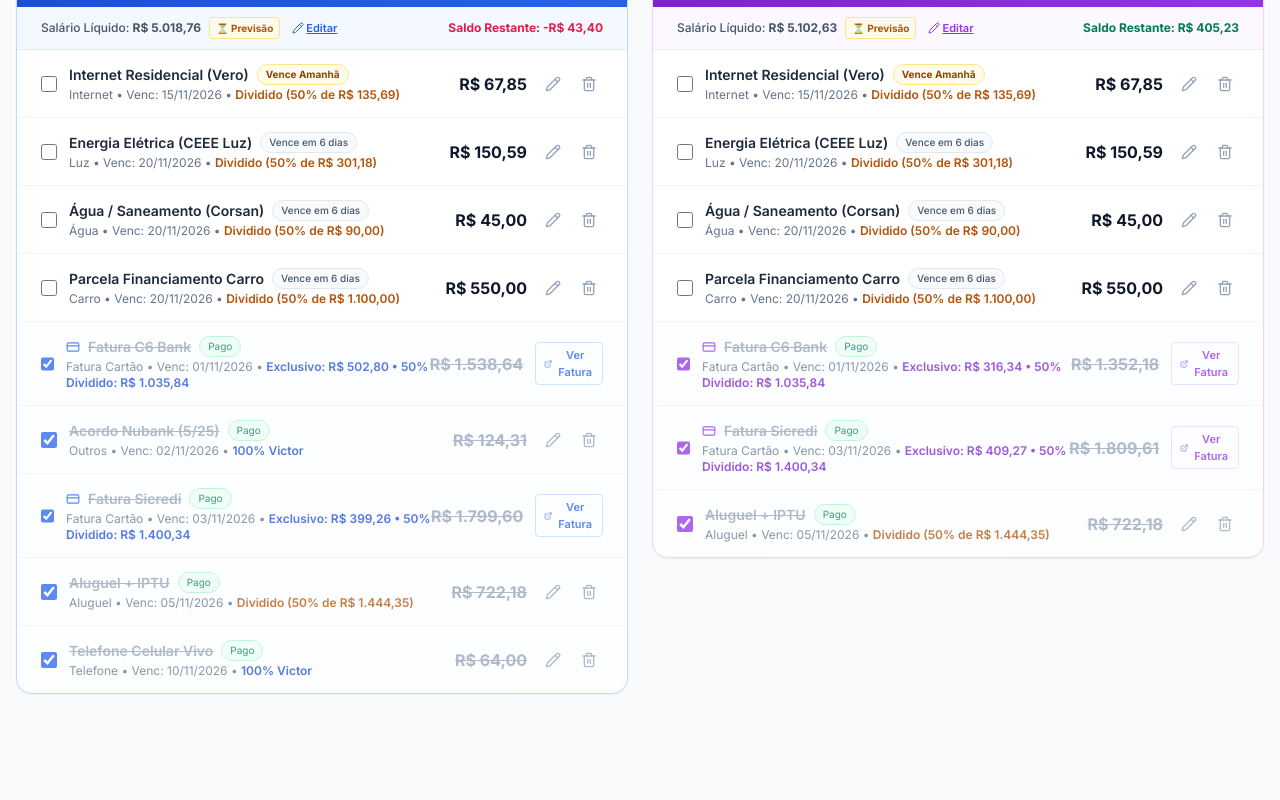
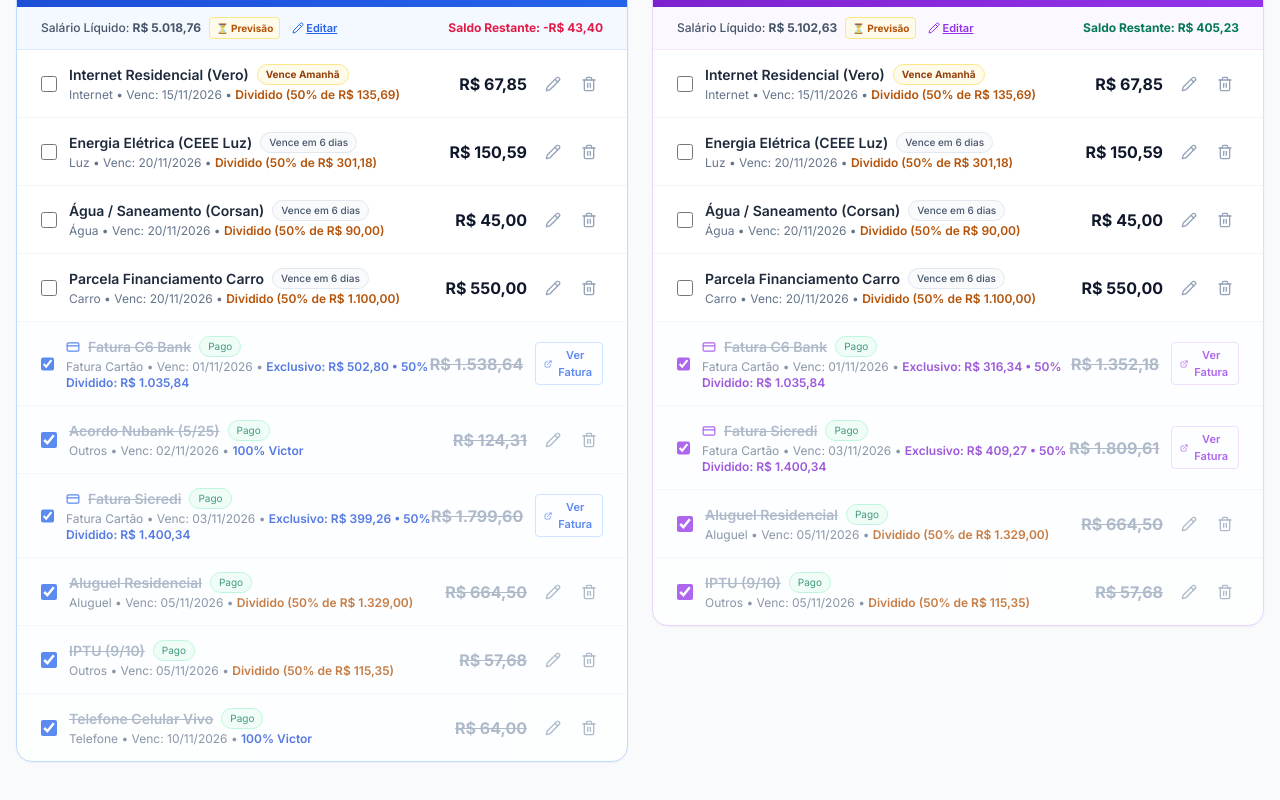
Before and after one commit to victorc1995/BasciVictor, a Next.js app: page / in a window 1280 px wide. Shown: the part 522-1322 px from the top of the page. Before the commit the page ends 1280 px from the top, so only its background shows below. Built offline with nearby package versions, Linux system fonts and the light colour scheme.

Commit message:
feat: separação de Aluguel (R$ 1.329) e IPTU (R$ 115,35 parc 9/10 e 10/10) com vencimento dia 05

```diff
--- a/src/app/page.tsx
+++ b/src/app/page.tsx
@@ -148,13 +148,68 @@ export default function DashboardPage() {
         const parsed = JSON.parse(saved);
         if (parsed.contasCasa) {
           // Remove contas com categoria "Fatura Cartão" de contasCasa para nunca duplicar com as faturas de comprasCartao
-          let semFaturasDuplicadas = parsed.contasCasa.filter(
+          let contas = parsed.contasCasa.filter(
             (c: any) => c.categoria !== "Fatura Cartão"
           );
+
+          // Separação de Aluguel e IPTU conforme solicitação:
+          // Aluguel: 1329.00 (vencimento dia 05)
+          // IPTU: 115.35 (parc 9 de 10 em Nov, 10 de 10 em Dez) (vencimento dia 05)
+          const temAluguelIptuJunto = contas.some(
+            (c: any) =>
+              c.descricao.toLowerCase().includes("aluguel + iptu") ||
+              (c.id === "c1" && c.valor === 1444.35)
+          );
+          if (temAluguelIptuJunto) {
+            contas = contas.filter(
+              (c: any) =>
+                !c.descricao.toLowerCase().includes("aluguel + iptu") && c.id !== "c1"
+            );
+            contas.push(
+              { id: "c-nov-aluguel", mesAno: "2026-11", descricao: "Aluguel Residencial", categoria: "Aluguel", valor: 1329.00, vencimento: "2026-11-05", quemPaga: "DIV", pago: true, status: "CONFIRMADO", recorrente: true },
+              { id: "c-nov-iptu", mesAno: "2026-11", descricao: "IPTU (9/10)", categoria: "Outros", valor: 115.35, vencimento: "2026-11-05", quemPaga: "DIV", pago: true, status: "CONFIRMADO", recorrente: true, parcelada: true, parcelaAtual: 9, totalParcelas: 10 }
+            );
+          }
+
+          // Atualiza Aluguel de Dezembro e meses seguintes para 1329.00 com vencimento dia 05
+          contas = contas.map((c: any) => {
+            if (c.categoria === "Aluguel" && (c.valor === 1450 || c.valor === 1444.35 || c.descricao.toLowerCase().includes("aluguel"))) {
+              return {
+                ...c,
+                descricao: "Aluguel Residencial",
+                valor: 1329.00,
+                vencimento: `${c.mesAno}-05`,
+              };
+            }
+            return c;
+          });
+
+          // Garante IPTU 10/10 em Dezembro/2026
+          const temIptuDez = contas.some(
+            (c: any) => c.mesAno === "2026-12" && c.descricao.toLowerCase().includes("iptu")
+          );
+          if (!temIptuDez) {
+            contas.push({
+              id: "c-dez-iptu",
+              mesAno: "2026-12",
+              descricao: "IPTU (10/10)",
+              categoria: "Outros",
+              valor: 115.35,
+              vencimento: "2026-12-05",
+              quemPaga: "DIV",
+              pago: false,
+              status: "PREVISTO",
+              recorrente: true,
+              parcelada: true,
+              parcelaAtual: 10,
+              totalParcelas: 10,
+            });
+          }
+
           // Garante que meses futuros da projeção de 6 meses (ex: Fev, Mar, Abr 2027) estejam presentes
-          const mesesExistentes = new Set(semFaturasDuplicadas.map((c: any) => c.mesAno));
+          const mesesExistentes = new Set(contas.map((c: any) => c.mesAno));
           const novosMeses = INITIAL_CONTAS_CASA.filter((c) => !mesesExistentes.has(c.mesAno));
-          setContasCasa([...semFaturasDuplicadas, ...novosMeses]);
+          setContasCasa([...contas, ...novosMeses]);
         }
         if (parsed.poupanca) {
           const limpos = parsed.poupanca.map((p: any) => ({
--- a/src/lib/finance-engine.ts
+++ b/src/lib/finance-engine.ts
@@ -293,7 +293,8 @@ function parseParcela(info?: string): { atual: number; total: number } | null {
 export function obterContasFixasPadraoMes(mesAlvo: string): ContaCasa[] {
   if (mesAlvo < "2026-12") {
     return [
-      { id: `padrao-aluguel-${mesAlvo}`, mesAno: mesAlvo, descricao: "Aluguel + IPTU", categoria: "Aluguel", valor: 1444.35, vencimento: `${mesAlvo}-05`, quemPaga: "DIV", pago: false, status: "CONFIRMADO", recorrente: true },
+      { id: `padrao-aluguel-${mesAlvo}`, mesAno: mesAlvo, descricao: "Aluguel Residencial", categoria: "Aluguel", valor: 1329.00, vencimento: `${mesAlvo}-05`, quemPaga: "DIV", pago: false, status: "CONFIRMADO", recorrente: true },
+      { id: `padrao-iptu-${mesAlvo}`, mesAno: mesAlvo, descricao: "IPTU (9/10)", categoria: "Outros", valor: 115.35, vencimento: `${mesAlvo}-05`, quemPaga: "DIV", pago: false, status: "CONFIRMADO", recorrente: true, parcelada: true, parcelaAtual: 9, totalParcelas: 10 },
       { id: `padrao-internet-${mesAlvo}`, mesAno: mesAlvo, descricao: "Internet Residencial (Vero)", categoria: "Internet", valor: 135.69, vencimento: `${mesAlvo}-15`, quemPaga: "DIV", pago: false, status: "CONFIRMADO", recorrente: true },
       { id: `padrao-luz-${mesAlvo}`, mesAno: mesAlvo, descricao: "Energia Elétrica (CEEE Luz)", categoria: "Luz", valor: 301.18, vencimento: `${mesAlvo}-20`, quemPaga: "DIV", pago: false, status: "CONFIRMADO", recorrente: true },
       { id: `padrao-agua-${mesAlvo}`, mesAno: mesAlvo, descricao: "Água / Saneamento (Corsan)", categoria: "Água", valor: 90.00, vencimento: `${mesAlvo}-20`, quemPaga: "DIV", pago: false, status: "CONFIRMADO", recorrente: true },
@@ -303,18 +304,38 @@ export function obterContasFixasPadraoMes(mesAlvo: string): ContaCasa[] {
   }
 
   // A partir de Dezembro/2026:
-  // Aluguel R$ 1.450,00 (vencimento dia 02)
+  // Aluguel R$ 1.329,00 (vencimento dia 05)
+  // IPTU R$ 115,35 (em Dezembro é a parcela 10/10)
   // Água R$ 120,00 (vencimento dia 20)
   // Internet Residencial R$ 135,00 (vencimento dia 15)
   // Luz R$ 350,00 (vencimento dia 20)
   // Telefone Celular R$ 64,00 (vencimento dia 10 - Victor)
   const contas: ContaCasa[] = [
-    { id: `padrao-aluguel-${mesAlvo}`, mesAno: mesAlvo, descricao: "Aluguel Residencial", categoria: "Aluguel", valor: 1450.00, vencimento: `${mesAlvo}-02`, quemPaga: "DIV", pago: false, status: "PREVISTO", recorrente: true },
+    { id: `padrao-aluguel-${mesAlvo}`, mesAno: mesAlvo, descricao: "Aluguel Residencial", categoria: "Aluguel", valor: 1329.00, vencimento: `${mesAlvo}-05`, quemPaga: "DIV", pago: false, status: "PREVISTO", recorrente: true },
     { id: `padrao-agua-${mesAlvo}`, mesAno: mesAlvo, descricao: "Água / Saneamento (Corsan)", categoria: "Água", valor: 120.00, vencimento: `${mesAlvo}-20`, quemPaga: "DIV", pago: false, status: "PREVISTO", recorrente: true },
     { id: `padrao-internet-${mesAlvo}`, mesAno: mesAlvo, descricao: "Internet Residencial (Vero)", categoria: "Internet", valor: 135.00, vencimento: `${mesAlvo}-15`, quemPaga: "DIV", pago: false, status: "PREVISTO", recorrente: true },
     { id: `padrao-luz-${mesAlvo}`, mesAno: mesAlvo, descricao: "Energia Elétrica (Luz)", categoria: "Luz", valor: 350.00, vencimento: `${mesAlvo}-20`, quemPaga: "DIV", pago: false, status: "PREVISTO", recorrente: true },
     { id: `padrao-tel-${mesAlvo}`, mesAno: mesAlvo, descricao: "Telefone Celular Vivo", categoria: "Telefone", valor: 64.00, vencimento: `${mesAlvo}-10`, quemPaga: "VIC", pago: false, status: "PREVISTO", recorrente: true },
   ];
+
+  // Em Dezembro/2026 adiciona IPTU parcela 10/10 (última parcela)
+  if (mesAlvo === "2026-12") {
+    contas.splice(1, 0, {
+      id: `padrao-iptu-${mesAlvo}`,
+      mesAno: mesAlvo,
+      descricao: "IPTU (10/10)",
+      categoria: "Outros",
+      valor: 115.35,
+      vencimento: `${mesAlvo}-05`,
+      quemPaga: "DIV",
+      pago: false,
+      status: "PREVISTO",
+      recorrente: true,
+      parcelada: true,
+      parcelaAtual: 10,
+      totalParcelas: 10,
+    });
+  }
 
   // A partir de 12/01/2027: Parcela do Carro R$ 1.750,00 (vencimento dia 12)
   if (mesAlvo >= "2027-01") {
--- a/src/lib/initial-data.ts
+++ b/src/lib/initial-data.ts
@@ -39,7 +39,8 @@ export const INITIAL_CONTAS_CASA: ContaCasa[] = [
   // ==========================================
   // NOVEMBRO / 2026
   // ==========================================
-  { id: "c1", mesAno: "2026-11", descricao: "Aluguel + IPTU", categoria: "Aluguel", valor: 1444.35, vencimento: "2026-11-05", quemPaga: "DIV", pago: true, status: "CONFIRMADO", recorrente: true },
+  { id: "c-nov-aluguel", mesAno: "2026-11", descricao: "Aluguel Residencial", categoria: "Aluguel", valor: 1329.00, vencimento: "2026-11-05", quemPaga: "DIV", pago: true, status: "CONFIRMADO", recorrente: true },
+  { id: "c-nov-iptu", mesAno: "2026-11", descricao: "IPTU (9/10)", categoria: "Outros", valor: 115.35, vencimento: "2026-11-05", quemPaga: "DIV", pago: true, status: "CONFIRMADO", recorrente: true, parcelada: true, parcelaAtual: 9, totalParcelas: 10 },
   { id: "c2", mesAno: "2026-11", descricao: "Internet Residencial (Vero)", categoria: "Internet", valor: 135.69, vencimento: "2026-11-15", quemPaga: "DIV", pago: false, status: "CONFIRMADO", recorrente: true },
   { id: "c3", mesAno: "2026-11", descricao: "Energia Elétrica (CEEE Luz)", categoria: "Luz", valor: 301.18, vencimento: "2026-11-20", quemPaga: "DIV", pago: false, status: "CONFIRMADO", recorrente: true },
   { id: "c4", mesAno: "2026-11", descricao: "Água / Saneamento (Corsan)", categoria: "Água", valor: 90.00, vencimento: "2026-11-20", quemPaga: "DIV", pago: false, status: "CONFIRMADO", recorrente: true },
@@ -50,7 +51,8 @@ export const INITIAL_CONTAS_CASA: ContaCasa[] = [
   // ==========================================
   // DEZEMBRO / 2026 (Novas Contas Fixas em Vigor)
   // ==========================================
-  { id: "c-dez-aluguel", mesAno: "2026-12", descricao: "Aluguel Residencial", categoria: "Aluguel", valor: 1450.00, vencimento: "2026-12-02", quemPaga: "DIV", pago: false, status: "PREVISTO", recorrente: true },
+  { id: "c-dez-aluguel", mesAno: "2026-12", descricao: "Aluguel Residencial", categoria: "Aluguel", valor: 1329.00, vencimento: "2026-12-05", quemPaga: "DIV", pago: false, status: "PREVISTO", recorrente: true },
+  { id: "c-dez-iptu", mesAno: "2026-12", descricao: "IPTU (10/10)", categoria: "Outros", valor: 115.35, vencimento: "2026-12-05", quemPaga: "DIV", pago: false, status: "PREVISTO", recorrente: true, parcelada: true, parcelaAtual: 10, totalParcelas: 10 },
   { id: "c-dez-agua", mesAno: "2026-12", descricao: "Água / Saneamento (Corsan)", categoria: "Água", valor: 120.00, vencimento: "2026-12-20", quemPaga: "DIV", pago: false, status: "PREVISTO", recorrente: true },
   { id: "c-dez-internet", mesAno: "2026-12", descricao: "Internet Residencial (Vero)", categoria: "Internet", valor: 135.00, vencimento: "2026-12-15", quemPaga: "DIV", pago: false, status: "PREVISTO", recorrente: true },
   { id: "c-dez-luz", mesAno: "2026-12", descricao: "Energia Elétrica (Luz)", categoria: "Luz", valor: 350.00, vencimento: "2026-12-20", quemPaga: "DIV", pago: false, status: "PREVISTO", recorrente: true },
@@ -60,7 +62,7 @@ export const INITIAL_CONTAS_CASA: ContaCasa[] = [
   // ==========================================
   // JANEIRO / 2027 (Entrada do Carro R$ 1.750 em 12/01/2027)
   // ==========================================
-  { id: "c-jan-aluguel", mesAno: "2027-01", descricao: "Aluguel Residencial", categoria: "Aluguel", valor: 1450.00, vencimento: "2027-01-02", quemPaga: "DIV", pago: false, status: "PREVISTO", recorrente: true },
+  { id: "c-jan-aluguel", mesAno: "2027-01", descricao: "Aluguel Residencial", categoria: "Aluguel", valor: 1329.00, vencimento: "2027-01-05", quemPaga: "DIV", pago: false, status: "PREVISTO", recorrente: true },
   { id: "c-jan-carro", mesAno: "2027-01", descricao: "Parcela do Carro", categoria: "Carro", valor: 1750.00, vencimento: "2027-01-12", quemPaga: "DIV", pago: false, status: "PREVISTO", recorrente: true },
   { id: "c-jan-agua", mesAno: "2027-01", descricao: "Água / Saneamento (Corsan)", categoria: "Água", valor: 120.00, vencimento: "2027-01-20", quemPaga: "DIV", pago: false, status: "PREVISTO", recorrente: true },
   { id: "c-jan-internet", mesAno: "2027-01", descricao: "Internet Residencial (Vero)", categoria: "Internet", valor: 135.00, vencimento: "2027-01-15", quemPaga: "DIV", pago: false, status: "PREVISTO", recorrente: true },
@@ -71,7 +73,7 @@ export const INITIAL_CONTAS_CASA: ContaCasa[] = [
   // ==========================================
   // FEVEREIRO / 2027
   // ==========================================
-  { id: "c-fev-aluguel", mesAno: "2027-02", descricao: "Aluguel Residencial", categoria: "Aluguel", valor: 1450.00, vencimento: "2027-02-02", quemPaga: "DIV", pago: false, status: "PREVISTO", recorrente: true },
+  { id: "c-fev-aluguel", mesAno: "2027-02", descricao: "Aluguel Residencial", categoria: "Aluguel", valor: 1329.00, vencimento: "2027-02-05", quemPaga: "DIV", pago: false, status: "PREVISTO", recorrente: true },
   { id: "c-fev-carro", mesAno: "2027-02", descricao: "Parcela do Carro", categoria: "Carro", valor: 1750.00, vencimento: "2027-02-12", quemPaga: "DIV", pago: false, status: "PREVISTO", recorrente: true },
   { id: "c-fev-agua", mesAno: "2027-02", descricao: "Água / Saneamento (Corsan)", categoria: "Água", valor: 120.00, vencimento: "2027-02-20", quemPaga: "DIV", pago: false, status: "PREVISTO", recorrente: true },
   { id: "c-fev-internet", mesAno: "2027-02", descricao: "Internet Residencial (Vero)", categoria: "Internet", valor: 135.00, vencimento: "2027-02-15", quemPaga: "DIV", pago: false, status: "PREVISTO", recorrente: true },
@@ -82,7 +84,7 @@ export const INITIAL_CONTAS_CASA: ContaCasa[] = [
   // ==========================================
   // MARÇO / 2027
   // ==========================================
-  { id: "c-mar-aluguel", mesAno: "2027-03", descricao: "Aluguel Residencial", categoria: "Aluguel", valor: 1450.00, vencimento: "2027-03-02", quemPaga: "DIV", pago: false, status: "PREVISTO", recorrente: true },
+  { id: "c-mar-aluguel", mesAno: "2027-03", descricao: "Aluguel Residencial", categoria: "Aluguel", valor: 1329.00, vencimento: "2027-03-05", quemPaga: "DIV", pago: false, status: "PREVISTO", recorrente: true },
   { id: "c-mar-carro", mesAno: "2027-03", descricao: "Parcela do Carro", categoria: "Carro", valor: 1750.00, vencimento: "2027-03-12", quemPaga: "DIV", pago: false, status: "PREVISTO", recorrente: true },
   { id: "c-mar-agua", mesAno: "2027-03", descricao: "Água / Saneamento (Corsan)", categoria: "Água", valor: 120.00, vencimento: "2027-03-20", quemPaga: "DIV", pago: false, status: "PREVISTO", recorrente: true },
   { id: "c-mar-internet", mesAno: "2027-03", descricao: "Internet Residencial (Vero)", categoria: "Internet", valor: 135.00, vencimento: "2027-03-15", quemPaga: "DIV", pago: false, status: "PREVISTO", recorrente: true },
@@ -93,7 +95,7 @@ export const INITIAL_CONTAS_CASA: ContaCasa[] = [
   // ==========================================
   // ABRIL / 2027
   // ==========================================
-  { id: "c-abr-aluguel", mesAno: "2027-04", descricao: "Aluguel Residencial", categoria: "Aluguel", valor: 1450.00, vencimento: "2027-04-02", quemPaga: "DIV", pago: false, status: "PREVISTO", recorrente: true },
+  { id: "c-abr-aluguel", mesAno: "2027-04", descricao: "Aluguel Residencial", categoria: "Aluguel", valor: 1329.00, vencimento: "2027-04-05", quemPaga: "DIV", pago: false, status: "PREVISTO", recorrente: true },
   { id: "c-abr-carro", mesAno: "2027-04", descricao: "Parcela do Carro", categoria: "Carro", valor: 1750.00, vencimento: "2027-04-12", quemPaga: "DIV", pago: false, status: "PREVISTO", recorrente: true },
   { id: "c-abr-agua", mesAno: "2027-04", descricao: "Água / Saneamento (Corsan)", categoria: "Água", valor: 120.00, vencimento: "2027-04-20", quemPaga: "DIV", pago: false, status: "PREVISTO", recorrente: true },
   { id: "c-abr-internet", mesAno: "2027-04", descricao: "Internet Residencial (Vero)", categoria: "Internet", valor: 135.00, vencimento: "2027-04-15", quemPaga: "DIV", pago: false, status: "PREVISTO", recorrente: true },
```
